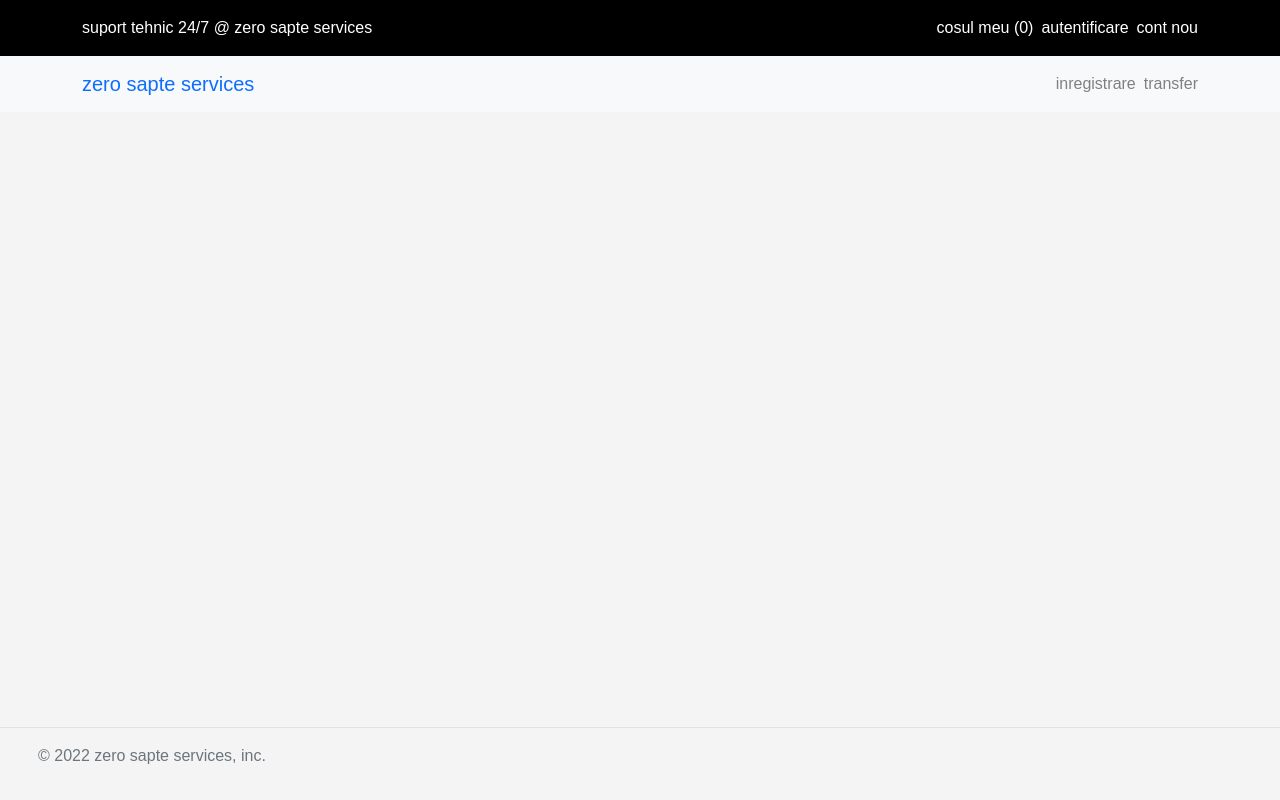
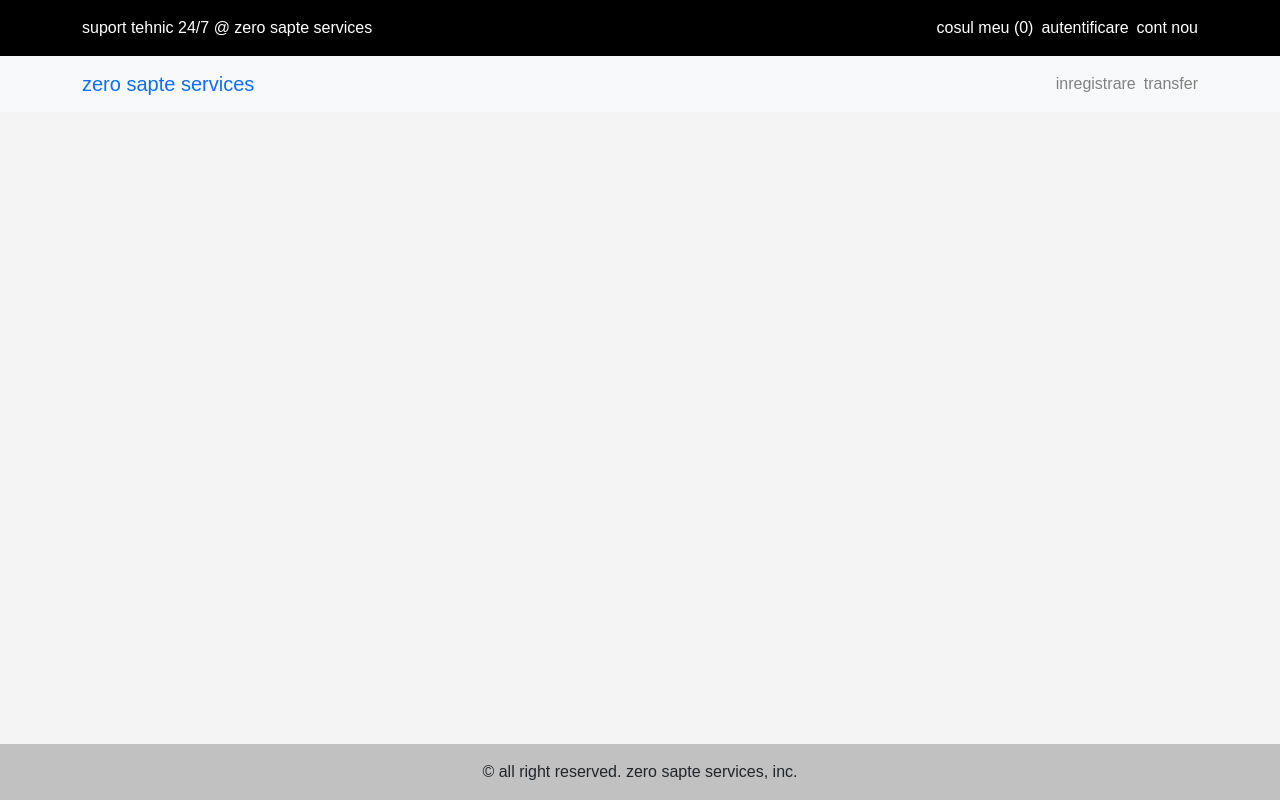
Before and after one commit to danutsss/mevn-domains-registry, a Vue app in the folder client/: page / in a window 1280 px wide. Built offline with nearby package versions, Linux system fonts and the light colour scheme; a web font is replaced by a local one; what vue-cookies would draw is missing.

Commit message:
reworked footer.

```diff
--- a/client/src/assets/scss/layouts/footer.scss
+++ b/client/src/assets/scss/layouts/footer.scss
@@ -1,7 +1,13 @@
 @import "../variables";
 
 footer {
-    position: fixed;
+    position: absolute;
+    right: 0;
     bottom: 0;
-    width: 100%;
+    left: 0;
+    background-color: #f1f1f1;
+
+    div {
+        background-color: rgba(0, 0, 0, 0.2);
+    }
 }
--- a/client/src/components/layouts/Footer.vue
+++ b/client/src/components/layouts/Footer.vue
@@ -1,20 +1,10 @@
 <template>
-    <footer
-        class="d-flex flex-wrap justify-content-between align-items-center py-3 mb-3 mt-4 border-top"
-    >
-        <div class="col-md-4 d-flex align-items-center">
-            <a
-                href="/store"
-                class="mb-3 me-2 mb-md-0 text-muted text-decoration-none lh-1"
-            >
-                <svg class="bi" width="30" height="24">
-                    <use xlink:href="#bootstrap" />
-                </svg>
-            </a>
-            <span class="mb-3 mb-md-0 text-muted"
-                >© 2022 zero sapte services, inc.</span
-            >
+    <footer class="text-center text-white">
+        <!-- Copyright -->
+        <div class="text-center text-dark p-3">
+            © all right reserved. zero sapte services, inc.
         </div>
+        <!-- Copyright -->
     </footer>
 </template>
 
```
